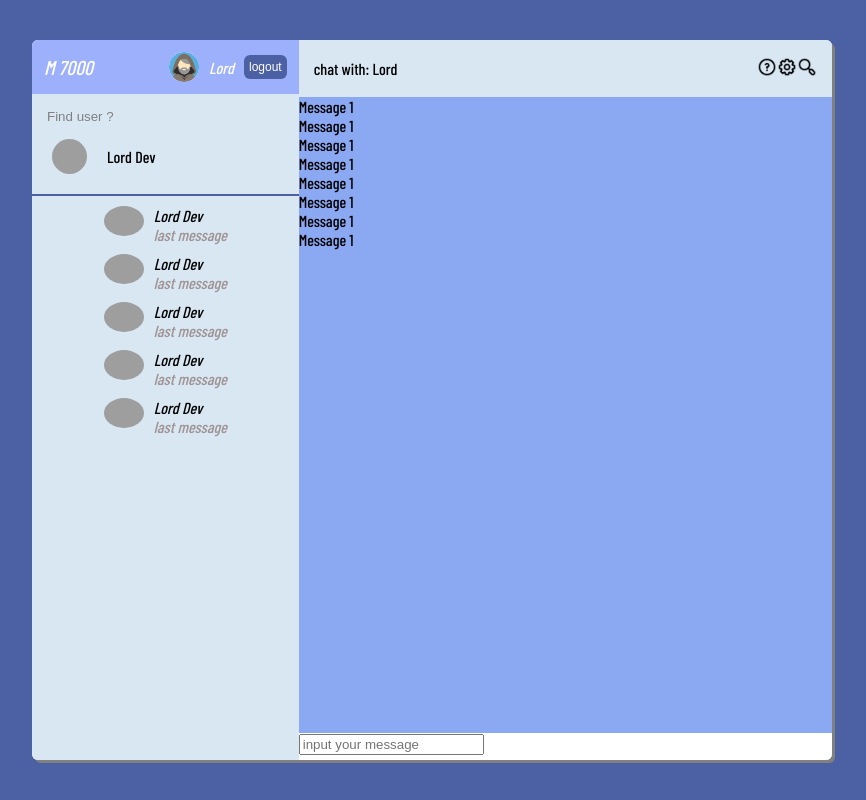
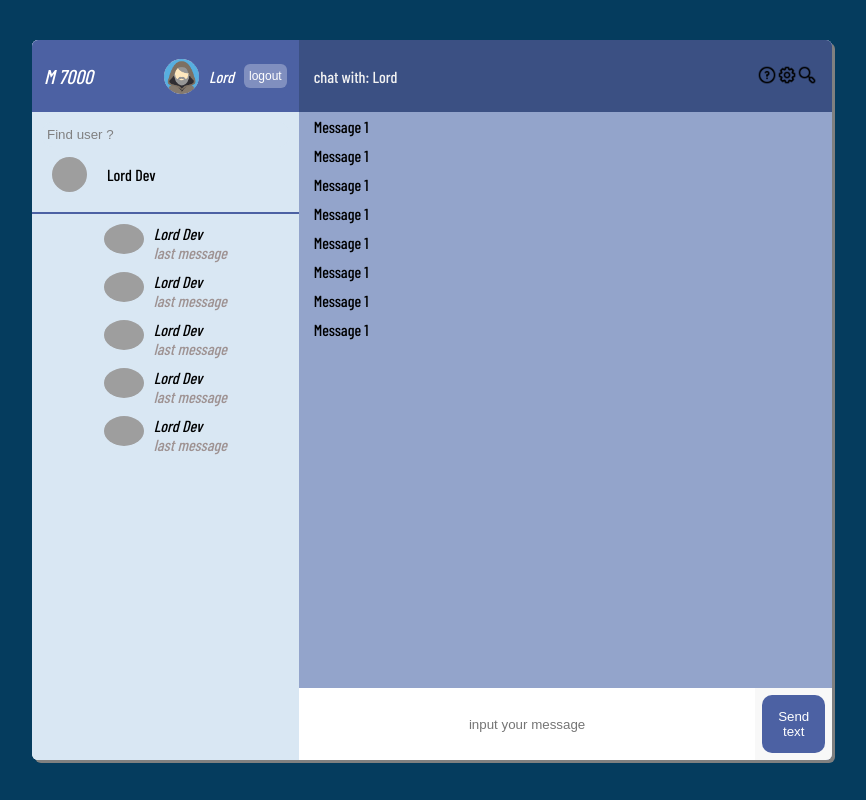
Before and after one commit to igor-sergeevich-po/messenger-7000, a React (Create React App) app: page /messenger-7000/home in a window 1280 px wide. Shown: the whole page, without its empty margins (208-1074 px from the left). Built offline with nearby package versions, Linux system fonts and the light colour scheme; grey boxes are pictures that could not be loaded; a web font is replaced by a local one.

Commit message:
set base layout & styles

```diff
--- a/src/App.js
+++ b/src/App.js
@@ -11,6 +11,8 @@ function App() {
     <div className="App">
       <header className="App-header">
         <Home />
+        {/* <Registration /> */}
+        {/* <Login /> */}
       </header>
     </div>
   );
--- a/src/conponents/Input.jsx
+++ b/src/conponents/Input.jsx
@@ -3,7 +3,8 @@ import React from 'react'
 export const Input = () => {
   return (
     <div className='inputChat'>
-        <input type="text" name="" id="" placeholder='input your message' />
+        <input type="inputText" placeholder='input your message' />
+        <button className='send-button'>Send text</button>
     </div>
   )
 }
--- a/src/conponents/Message.jsx
+++ b/src/conponents/Message.jsx
@@ -2,6 +2,6 @@ import React from 'react'
 
 export const Message = () => {
   return (
-    <div>Message 1</div>
+    <div className='mes-item'>Message 1</div>
   )
 }
--- a/src/pages/_Chat.scss
+++ b/src/pages/_Chat.scss
@@ -1,15 +1,17 @@
+@import '../pages/Variables';
 .chat {
     flex: 2;
     display: flex;
     flex-direction: column;
-    background: rgb(163, 208, 216);
+    background: $userChatBgLight;
     height: 100%;
     .chatInfo {
-        flex: 1;
+        height: 10%;
         display: flex;
+        color: $headerTitleLight;
         justify-content: space-between;
         align-items: center;
-        background-color: rgb(217, 231, 243);
+        background-color: $headerChatbarLight;
         display: flex;
         flex-direction: row;
         padding: 15px;
@@ -20,13 +22,49 @@
         }
     }
     .messages {
-        flex: 24;
+        height: 80%;
+        background-color: $userChatBgLight;
 
-        background-color: rgba(127, 148, 255, 0.662);
+        .mes-item {
+            padding: 5px 15px;
+        }
     }
     .inputChat {
-        flex: 1;
+        height: 10%;
+        background-color: $inputChatLight;
+        display: flex;
+        justify-content: flex-end;
+        align-items: r;
+        input {
+            border: none;
+            width: 88%;
 
-        background-color: white;
+            &::placeholder {
+                text-align: center;
+
+            }
+        }
+        .send-button {
+            border: none;
+            border-radius: 10px;
+
+            width: 12%;
+            padding: 5px;
+            margin: 7px;
+            color: #ffffff;
+            background-color: #4c61a3;
+            cursor: pointer;
+            transition: .3s;
+
+            &:hover {
+               background-color: rgb(30, 165, 210);
+               color:white;
+               box-shadow: 5px 5px gray;
+            }
+            &:active {
+                background-color: rgb(58, 186, 143);
+                box-shadow: 2px 2px black;
+            }
+        }
     }
 }
--- a/src/pages/_Home.scss
+++ b/src/pages/_Home.scss
@@ -13,16 +13,17 @@
 
     .sidebar {
         flex: 1;
-        background-color: rgb(217, 231, 243);
+        background-color: $searchUserBgLight;
         height: 100%;
         .navbar {
             display: flex;
             justify-content:space-between;
+            height: 10%;
             align-items: center;
             font-size: 16px;
             padding: 12px;
             color:white;
-            background-color: rgba(127, 148, 255, 0.662);
+            background-color: $headerSidebarLight;
             font-style: italic;
 
             .navbar_logo-title {
@@ -36,8 +37,8 @@
                 gap: 10px;
 
                 .navbar_user-avatar {
-                    height: 30px;
-                    width: 30px;
+                    height: 35px;
+                    width: 35px;
                     object-fit: cover;
                     border-radius: 40px;
                     background-color: bisque;
@@ -49,7 +50,7 @@
                     width: 55%;
                     padding: 5px;
                     cursor: pointer;
-                    background-color: rgb(76, 97, 163);
+                    background-color: rgb(128 143 191);
                     color: white;
                     border: none;
                     border-radius: 6px;
--- /dev/null
+++ b/src/pages/_Variables.scss
@@ -0,0 +1,24 @@
+// for registration
+$titleAppLight: rgb(76, 97, 163);
+$bgColorLight: #053C5E;
+$bgColorAppLight: #dfe9f1dd;
+
+$hoverColorBgElementLight: rgba(127, 148, 255, 0.228);
+$hoverColorTextLight: white;
+$activeColorElementLight: rgba(0, 128, 0, 0.315);
+
+
+$hoverColorBgButtonLight: white;
+$hoverColorShadowBattonLight: grey;
+$activeColorButtonLight: white;
+$activeColorShadowBattonLight: black;
+
+// home
+$headerSidebarLight: #4c61a3;
+$headerChatbarLight: #3b5083;
+$headerTitleLight: #f2f2f2;
+
+$searchUserBgLight: #d9e7f3;
+$userChatBgLight: #93a4cb;
+
+$inputChatLight: #F8F8F8;
--- a/src/style.scss
+++ b/src/style.scss
@@ -1,6 +1,7 @@
 @import url('https://fonts.googleapis.com/css2?family=Barlow+Condensed:ital,wght@0,500;0,700;1,100;1,300;1,600&family=Roboto:ital,wght@0,100;0,300;0,400;0,700;1,100;1,400;1,900&display=swap');
 @import './pages/_Home';
 @import './pages/_Chat';
+@import './pages/Variables';
 
 * {
     box-sizing: border-box;
@@ -10,14 +11,15 @@
     display: flex;
     justify-content: center;
     align-items: center;
-    background-color: rgb(76, 97, 163);
+    background-color: $bgColorLight;
     height: 100vh;
 
     .wrapper {
-        background-color: rgba(255, 255, 255, 0.836);
+        background-color: $bgColorAppLight;
         padding: 10px 50px;
         border-radius: 10px;
         box-shadow: 3px  3px  gray;
+
 
         .app-title {
             text-align: center;
@@ -57,19 +59,28 @@
                 transition: 0.3s;
 
             }
+            label:hover {
+                color: rgb(255, 255, 255);
+                background-color: rgba(127, 148, 255, 0.228)
+            }
+            label:active {
+                background-color: rgba(0, 128, 0, 0.315);
+                color: #4C61A3;
+            }
             .avatar-label {
+                padding: 5px;
+                transition: .3s;
                 display: flex;
                 font-size: 14px;
+                border-radius: 10px;
                 color: rgb(76, 97, 163);
-                gap: 10px;
+                gap: 15px;
                 justify-content: center;
                 align-items: center;
                 cursor: pointer;
                 img {
                     width: 40px;
-                }
-                :hover {
-                    color: rgb(255, 255, 255);
+                    border-radius: 50%;
                 }
             }
             .sign-up:hover {
```
